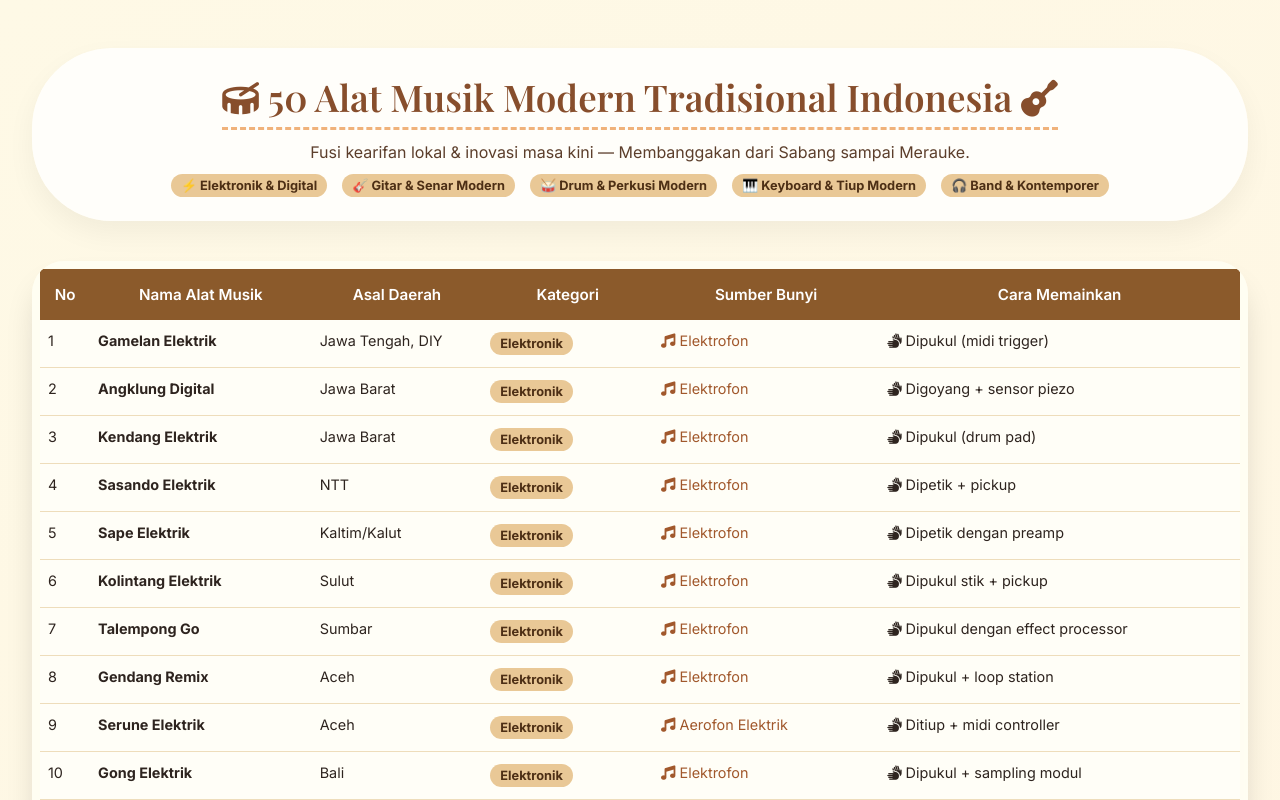
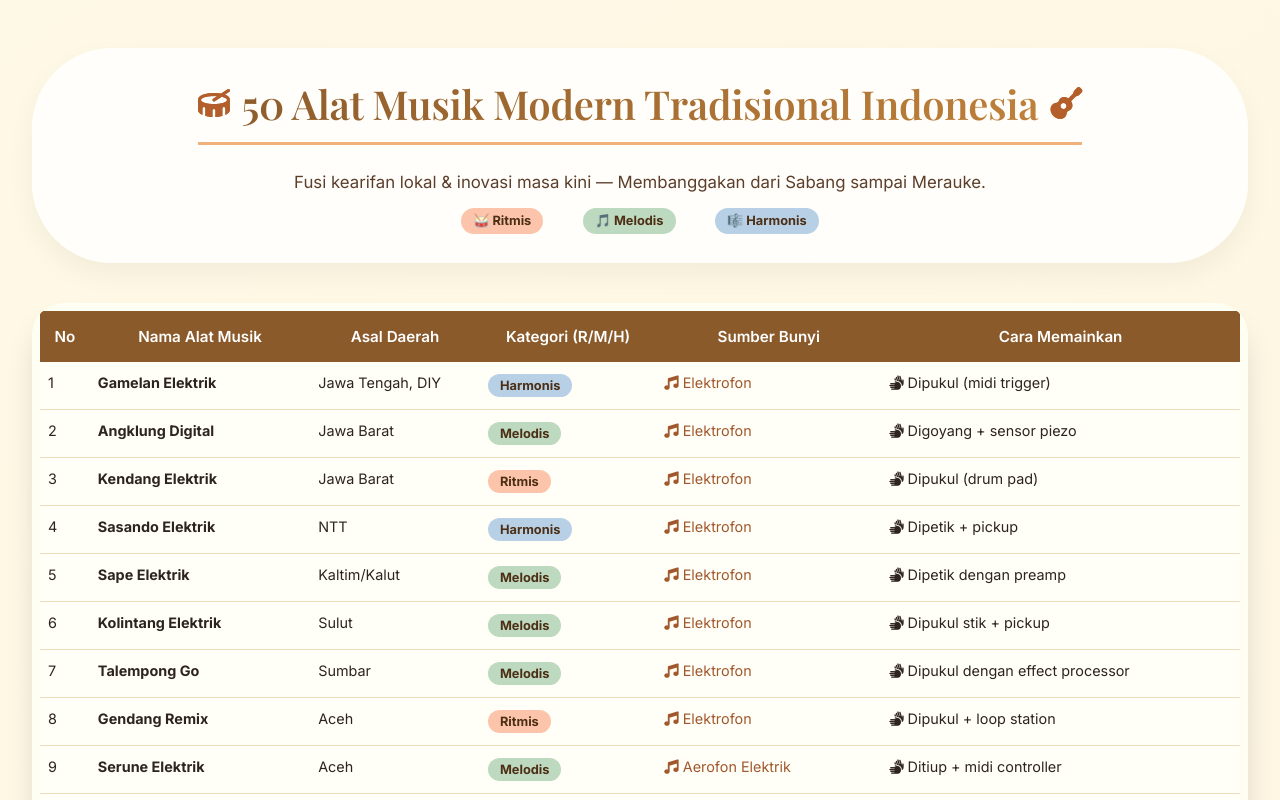
Before and after one commit to kurikulum-andro/Tugas-tradisional, a plain HTML site: page index.html in a window 1280 px wide. Both pictures are taken after a click on the button "Jelajahi 50 Alat Musik". Shown: the top 800 px of the page. Drawn offline with nearby package versions, Linux system fonts and the light colour scheme; a web font is replaced by a local one.

Commit message:
Update index.html

```diff
--- a/index.html
+++ b/index.html
@@ -59,7 +59,6 @@
       100% { transform: translateY(-6px); box-shadow: 0 28px 40px rgba(0,0,0,0.25), 0 0 0 6px #ffe6b3, 0 0 0 13px #e68a2e; }
     }
 
-    /* ukuran teks dan spacing dikurangi agar tidak "zoom" */
     .splash-content h1 {
       font-family: 'Playfair Display', serif;
       font-size: 2rem;
@@ -133,30 +132,65 @@
       padding: 1rem 2rem 4rem 2rem;
     }
 
-    /* header modern */
+    /* header modern - DIPERBAIKI FONT & KERAPIHAN JUDUL */
     .hero {
       text-align: center;
       margin: 2rem 0 2.5rem 0;
-      padding: 1.5rem;
+      padding: 1.8rem 1.5rem;
       background: #ffffffcc;
       backdrop-filter: blur(8px);
       border-radius: 80px;
       box-shadow: 0 12px 28px rgba(0,0,0,0.05);
     }
 
+    /* judul utama lebih elegan, rapi, tidak berantakan */
     .hero h2 {
-      font-size: 2.3rem;
       font-family: 'Playfair Display', serif;
-      color: #874e2c;
-      display: inline-block;
-      border-bottom: 3px dashed #f0b27a;
-      padding-bottom: 6px;
+      font-size: 2.5rem;
+      font-weight: 700;
+      color: #6b3e1c;
+      display: inline-flex;
+      align-items: center;
+      gap: 12px;
+      flex-wrap: wrap;
+      justify-content: center;
+      background: linear-gradient(120deg, #8b5a2b, #c2833b);
+      background-clip: text;
+      -webkit-background-clip: text;
+      color: transparent;
+      letter-spacing: -0.3px;
+      border-bottom: 3px solid #f0b27a;
+      padding-bottom: 12px;
+      margin-bottom: 10px;
+    }
+
+    .hero h2 i {
+      background: none;
+      -webkit-background-clip: unset;
+      background-clip: unset;
+      color: #b45f2b;
+      font-size: 2rem;
     }
 
     .hero p {
-      margin-top: 12px;
-      font-weight: 400;
+      margin-top: 16px;
+      font-weight: 450;
       color: #5c3e2b;
+      font-size: 1.05rem;
+      max-width: 700px;
+      margin-left: auto;
+      margin-right: auto;
+      line-height: 1.4;
+    }
+
+    /* kategori legend tetap rapi */
+    .hero p:last-of-type {
+      margin-top: 14px;
+      font-size: 0.85rem;
+      display: flex;
+      flex-wrap: wrap;
+      justify-content: center;
+      gap: 16px;
     }
 
     /* tabel modern */
@@ -185,6 +219,7 @@
       position: sticky;
       top: 0;
       backdrop-filter: blur(4px);
+      font-family: 'Inter', sans-serif;
     }
 
     td {
@@ -202,12 +237,17 @@
     .category-badge {
       display: inline-block;
       background: #e9c896;
-      padding: 4px 10px;
+      padding: 4px 12px;
       border-radius: 40px;
       font-weight: bold;
       font-size: 0.8rem;
       color: #4d2f15;
     }
+
+    /* warna sedikit berbeda untuk tiap kategori (opsional estetika) */
+    .category-ritmis { background: #fbc4ab; }
+    .category-melodis { background: #bdd9bf; }
+    .category-harmonis { background: #b7d0e5; }
 
     .sumber-bunyi {
       font-weight: 500;
@@ -230,9 +270,11 @@
     @media (max-width: 700px) {
       .splash-content h1 { font-size: 1.5rem; }
       .splash-content .greeting { font-size: 1.2rem; }
-      .hero h2 { font-size: 1.6rem; }
+      .hero h2 { font-size: 1.7rem; gap: 5px; }
+      .hero h2 i { font-size: 1.4rem; }
       th, td { font-size: 0.75rem; padding: 8px 4px; }
       .splash-content { padding: 1.2rem 1.5rem; max-width: 90%; }
+      .hero { padding: 1.2rem; }
     }
   </style>
 </head>
@@ -255,17 +297,25 @@
 
 <div class="main-content" id="mainContent">
   <div class="hero">
-    <h2><i class="fas fa-drum"></i> 50 Alat Musik Modern Tradisional Indonesia <i class="fas fa-guitar"></i></h2>
+    <h2>
+      <i class="fas fa-drum"></i>
+      50 Alat Musik Modern Tradisional Indonesia
+      <i class="fas fa-guitar"></i>
+    </h2>
     <p>Fusi kearifan lokal & inovasi masa kini — Membanggakan dari Sabang sampai Merauke.</p>
-    <p style="font-size:0.85rem;"><span class="category-badge">⚡ Elektronik & Digital</span>    <span class="category-badge">🎸 Gitar & Senar Modern</span>    <span class="category-badge">🥁 Drum & Perkusi Modern</span>    <span class="category-badge">🎹 Keyboard & Tiup Modern</span>    <span class="category-badge">🎧 Band & Kontemporer</span></p>
+    <p style="font-size:0.85rem;">
+      <span class="category-badge category-ritmis">🥁 Ritmis</span>
+      <span class="category-badge category-melodis">🎵 Melodis</span>
+      <span class="category-badge category-harmonis">🎼 Harmonis</span>
+    </p>
   </div>
   <div class="music-table-wrapper">
     <table id="alatMusikTable">
       <thead>
-        <tr><th>No</th><th>Nama Alat Musik</th><th>Asal Daerah</th><th>Kategori</th><th>Sumber Bunyi</th><th>Cara Memainkan</th></tr>
+        <tr><th>No</th><th>Nama Alat Musik</th><th>Asal Daerah</th><th>Kategori (R/M/H)</th><th>Sumber Bunyi</th><th>Cara Memainkan</th></tr>
       </thead>
       <tbody id="tableBody">
-        <!-- Data akan diisi oleh javascript (50 alat musik modern) -->
+        <!-- Data akan diisi oleh javascript (50 alat musik modern dengan kategori R/M/H) -->
       </tbody>
     </table>
   </div>
@@ -275,70 +325,94 @@
 </div>
 
 <script>
-  // Data 50 alat musik modern sesuai permintaan (tidak diubah sama sekali)
+  // Data 50 alat musik modern dengan kategori RITMIS, MELODIS, HARMONIS yang sesuai karakter
+  // R = Ritmis (penekanan pada irama/ritme, biasanya alat pukul perkusi)
+  // M = Melodis (menghasilkan nada/melodi)
+  // H = Harmonis (bisa memainkan akord/paduan nada)
   const alatMusikList = [
     // Elektronik & Digital 1-10
-    {nama:"Gamelan Elektrik", daerah:"Jawa Tengah, DIY", kategori:"Elektronik", sumber:"Elektrofon", cara:"Dipukul (midi trigger)"},
-    {nama:"Angklung Digital", daerah:"Jawa Barat", kategori:"Elektronik", sumber:"Elektrofon", cara:"Digoyang + sensor piezo"},
-    {nama:"Kendang Elektrik", daerah:"Jawa Barat", kategori:"Elektronik", sumber:"Elektrofon", cara:"Dipukul (drum pad)"},
-    {nama:"Sasando Elektrik", daerah:"NTT", kategori:"Elektronik", sumber:"Elektrofon", cara:"Dipetik + pickup"},
-    {nama:"Sape Elektrik", daerah:"Kaltim/Kalut", kategori:"Elektronik", sumber:"Elektrofon", cara:"Dipetik dengan preamp"},
-    {nama:"Kolintang Elektrik", daerah:"Sulut", kategori:"Elektronik", sumber:"Elektrofon", cara:"Dipukul stik + pickup"},
-    {nama:"Talempong Go", daerah:"Sumbar", kategori:"Elektronik", sumber:"Elektrofon", cara:"Dipukul dengan effect processor"},
-    {nama:"Gendang Remix", daerah:"Aceh", kategori:"Elektronik", sumber:"Elektrofon", cara:"Dipukul + loop station"},
-    {nama:"Serune Elektrik", daerah:"Aceh", kategori:"Elektronik", sumber:"Aerofon Elektrik", cara:"Ditiup + midi controller"},
-    {nama:"Gong Elektrik", daerah:"Bali", kategori:"Elektronik", sumber:"Elektrofon", cara:"Dipukul + sampling modul"},
+    {nama:"Gamelan Elektrik", daerah:"Jawa Tengah, DIY", kategori:"H", sumber:"Elektrofon", cara:"Dipukul (midi trigger)"},
+    {nama:"Angklung Digital", daerah:"Jawa Barat", kategori:"M", sumber:"Elektrofon", cara:"Digoyang + sensor piezo"},
+    {nama:"Kendang Elektrik", daerah:"Jawa Barat", kategori:"R", sumber:"Elektrofon", cara:"Dipukul (drum pad)"},
+    {nama:"Sasando Elektrik", daerah:"NTT", kategori:"H", sumber:"Elektrofon", cara:"Dipetik + pickup"},
+    {nama:"Sape Elektrik", daerah:"Kaltim/Kalut", kategori:"M", sumber:"Elektrofon", cara:"Dipetik dengan preamp"},
+    {nama:"Kolintang Elektrik", daerah:"Sulut", kategori:"M", sumber:"Elektrofon", cara:"Dipukul stik + pickup"},
+    {nama:"Talempong Go", daerah:"Sumbar", kategori:"M", sumber:"Elektrofon", cara:"Dipukul dengan effect processor"},
+    {nama:"Gendang Remix", daerah:"Aceh", kategori:"R", sumber:"Elektrofon", cara:"Dipukul + loop station"},
+    {nama:"Serune Elektrik", daerah:"Aceh", kategori:"M", sumber:"Aerofon Elektrik", cara:"Ditiup + midi controller"},
+    {nama:"Gong Elektrik", daerah:"Bali", kategori:"R", sumber:"Elektrofon", cara:"Dipukul + sampling modul"},
 
-    // Gitar & Senar Modern 11-20
-    {nama:"Gitar Sape", daerah:"Kaltim/Kalut", kategori:"Gitar & Senar", sumber:"Kordofon", cara:"Dipetik (akustik-elektrik)"},
-    {nama:"Gitar Kecapi", daerah:"Jawa Barat", kategori:"Gitar & Senar", sumber:"Kordofon", cara:"Dipetik dengan teknik fingerstyle"},
-    {nama:"Gitar Sasando", daerah:"NTT", kategori:"Gitar & Senar", sumber:"Kordofon", cara:"Dipetik (hybrid gitar-sasando)"},
-    {nama:"Bass Kolintang", daerah:"Sulut", kategori:"Gitar & Senar", sumber:"Kordofon", cara:"Dipetik (bass elektrik)"},
-    {nama:"Ukulele Kelor", daerah:"NTB", kategori:"Gitar & Senar", sumber:"Kordofon", cara:"Dipetik kecil (ukulele)"},
-    {nama:"Gitar Gambus Modern", daerah:"Riau/Aceh", kategori:"Gitar & Senar", sumber:"Kordofon", cara:"Dipetik dengan nada melayu"},
-    {nama:"Biola Rebab Elektrik", daerah:"Jawa Barat", kategori:"Gitar & Senar", sumber:"Kordofon", cara:"Digesek (biola elektrik)"},
-    {nama:"Harp Sasando 48 senar", daerah:"NTT", kategori:"Gitar & Senar", sumber:"Kordofon", cara:"Dipetik dengan jari (harp)"},
-    {nama:"Gitar Tifa", daerah:"Papua/Maluku", kategori:"Gitar & Senar", sumber:"Kordofon", cara:"Dipetik + efek perkusi body"},
-    {nama:"Gitar Suling", daerah:"Jawa Tengah", kategori:"Gitar & Senar", sumber:"Kordofon", cara:"Dipetik sambil ditiup lubang tambahan"},
+    // Gitar & Senar Modern 11-20 (mayoritas melodis/harmonis)
+    {nama:"Gitar Sape", daerah:"Kaltim/Kalut", kategori:"H", sumber:"Kordofon", cara:"Dipetik (akustik-elektrik)"},
+    {nama:"Gitar Kecapi", daerah:"Jawa Barat", kategori:"M", sumber:"Kordofon", cara:"Dipetik dengan teknik fingerstyle"},
+    {nama:"Gitar Sasando", daerah:"NTT", kategori:"H", sumber:"Kordofon", cara:"Dipetik (hybrid gitar-sasando)"},
+    {nama:"Bass Kolintang", daerah:"Sulut", kategori:"R", sumber:"Kordofon", cara:"Dipetik (bass elektrik)"},
+    {nama:"Ukulele Kelor", daerah:"NTB", kategori:"H", sumber:"Kordofon", cara:"Dipetik kecil (ukulele)"},
+    {nama:"Gitar Gambus Modern", daerah:"Riau/Aceh", kategori:"M", sumber:"Kordofon", cara:"Dipetik dengan nada melayu"},
+    {nama:"Biola Rebab Elektrik", daerah:"Jawa Barat", kategori:"M", sumber:"Kordofon", cara:"Digesek (biola elektrik)"},
+    {nama:"Harp Sasando 48 senar", daerah:"NTT", kategori:"H", sumber:"Kordofon", cara:"Dipetik dengan jari (harp)"},
+    {nama:"Gitar Tifa", daerah:"Papua/Maluku", kategori:"R", sumber:"Kordofon", cara:"Dipetik + efek perkusi body"},
+    {nama:"Gitar Suling", daerah:"Jawa Tengah", kategori:"M", sumber:"Kordofon", cara:"Dipetik sambil ditiup lubang tambahan"},
 
-    // Drum & Perkusi Modern 21-30
-    {nama:"Drum Kendang", daerah:"Jawa Tengah, DIY", kategori:"Drum & Perkusi", sumber:"Membranofon Elektrik", cara:"Dipukul dengan stik/set drum"},
-    {nama:"Cajon Sape", daerah:"Kaltim", kategori:"Drum & Perkusi", sumber:"Membranofon", cara:"Ditepak + duduk di atasnya"},
-    {nama:"Drum Tifa", daerah:"Papua/Maluku", kategori:"Drum & Perkusi", sumber:"Membranofon", cara:"Dipukul dengan telapak tangan"},
-    {nama:"Perkusi Talempong", daerah:"Sumbar", kategori:"Drum & Perkusi", sumber:"Idiofon", cara:"Dipukul multitonal"},
-    {nama:"Drum Kolintang", daerah:"Sulut", kategori:"Drum & Perkusi", sumber:"Idiofon/Membran", cara:"Dipukul kombinasi drum+kolintang"},
-    {nama:"Gendang Dawai", daerah:"Jawa Barat", kategori:"Drum & Perkusi", sumber:"Membranofon", cara:"Dipukul dengan dawai senar"},
-    {nama:"Ketipung Elektrik", daerah:"Jatim", kategori:"Drum & Perkusi", sumber:"Membranofon Elektrik", cara:"Dipukul + effect trigger"},
-    {nama:"Bedug Elektrik", daerah:"Banten/Jabar", kategori:"Drum & Perkusi", sumber:"Membranofon Elektrik", cara:"Dipukul via MIDI pad"},
-    {nama:"Rampak Drum", daerah:"Banten", kategori:"Drum & Perkusi", sumber:"Membranofon", cara:"Dipukul bersama rombongan"},
-    {nama:"Dogdog Modern", daerah:"Banten", kategori:"Drum & Perkusi", sumber:"Idiofon", cara:"Dipukul tabung bambu augmented"},
+    // Drum & Perkusi Modern 21-30 (Ritmis semua)
+    {nama:"Drum Kendang", daerah:"Jawa Tengah, DIY", kategori:"R", sumber:"Membranofon Elektrik", cara:"Dipukul dengan stik/set drum"},
+    {nama:"Cajon Sape", daerah:"Kaltim", kategori:"R", sumber:"Membranofon", cara:"Ditepak + duduk di atasnya"},
+    {nama:"Drum Tifa", daerah:"Papua/Maluku", kategori:"R", sumber:"Membranofon", cara:"Dipukul dengan telapak tangan"},
+    {nama:"Perkusi Talempong", daerah:"Sumbar", kategori:"R", sumber:"Idiofon", cara:"Dipukul multitonal"},
+    {nama:"Drum Kolintang", daerah:"Sulut", kategori:"R", sumber:"Idiofon/Membran", cara:"Dipukul kombinasi drum+kolintang"},
+    {nama:"Gendang Dawai", daerah:"Jawa Barat", kategori:"R", sumber:"Membranofon", cara:"Dipukul dengan dawai senar"},
+    {nama:"Ketipung Elektrik", daerah:"Jatim", kategori:"R", sumber:"Membranofon Elektrik", cara:"Dipukul + effect trigger"},
+    {nama:"Bedug Elektrik", daerah:"Banten/Jabar", kategori:"R", sumber:"Membranofon Elektrik", cara:"Dipukul via MIDI pad"},
+    {nama:"Rampak Drum", daerah:"Banten", kategori:"R", sumber:"Membranofon", cara:"Dipukul bersama rombongan"},
+    {nama:"Dogdog Modern", daerah:"Banten", kategori:"R", sumber:"Idiofon", cara:"Dipukul tabung bambu augmented"},
 
-    // Keyboard & Tiup Modern 31-40
-    {nama:"Keyboard Suling", daerah:"Jawa Barat", kategori:"Keyboard & Tiup", sumber:"Aerofon Digital", cara:"Ditiup + tuts keyboard"},
-    {nama:"Synth Serunai", daerah:"Sumbar", kategori:"Keyboard & Tiup", sumber:"Elektrofon", cara:"Ditiup + synthesizer"},
-    {nama:"MIDI Saluang", daerah:"Sumbar", kategori:"Keyboard & Tiup", sumber:"Aerofon Digital", cara:"Ditiup dengan MIDI breath controller"},
-    {nama:"Saxophone Rebab", daerah:"Jawa Barat", kategori:"Keyboard & Tiup", sumber:"Aerofon/Kordofon", cara:"Digesek sekaligus ditiup"},
-    {nama:"Trumpet Trompong", daerah:"Bali", kategori:"Keyboard & Tiup", sumber:"Aerofon", cara:"Ditiup dengan tabuhan trompong"},
-    {nama:"Melodika Gamelan", daerah:"DIY", kategori:"Keyboard & Tiup", sumber:"Aerofon", cara:"Ditiup sambil dipencet (melodika)"},
-    {nama:"Keyboard Gamelan", daerah:"Jawa Tengah", kategori:"Keyboard & Tiup", sumber:"Elektrofon", cara:"Dipencet tuts suara gamelan"},
-    {nama:"EWI Serune", daerah:"Aceh", kategori:"Keyboard & Tiup", sumber:"Aerofon Digital", cara:"Ditiup (EWI wind controller)"},
-    {nama:"Terompet Reog Elektrik", daerah:"Jatim", kategori:"Keyboard & Tiup", sumber:"Aerofon Elektrik", cara:"Ditiup + efek distorsi"},
-    {nama:"Harmonika Karinding", daerah:"Jawa Barat", kategori:"Keyboard & Tiup", sumber:"Idiofon/Aerofon", cara:"Ditiup sambil digetarkan di mulut"},
+    // Keyboard & Tiup Modern 31-40 (melodis dan harmonis)
+    {nama:"Keyboard Suling", daerah:"Jawa Barat", kategori:"M", sumber:"Aerofon Digital", cara:"Ditiup + tuts keyboard"},
+    {nama:"Synth Serunai", daerah:"Sumbar", kategori:"M", sumber:"Elektrofon", cara:"Ditiup + synthesizer"},
+    {nama:"MIDI Saluang", daerah:"Sumbar", kategori:"M", sumber:"Aerofon Digital", cara:"Ditiup dengan MIDI breath controller"},
+    {nama:"Saxophone Rebab", daerah:"Jawa Barat", kategori:"M", sumber:"Aerofon/Kordofon", cara:"Digesek sekaligus ditiup"},
+    {nama:"Trumpet Trompong", daerah:"Bali", kategori:"M", sumber:"Aerofon", cara:"Ditiup dengan tabuhan trompong"},
+    {nama:"Melodika Gamelan", daerah:"DIY", kategori:"M", sumber:"Aerofon", cara:"Ditiup sambil dipencet (melodika)"},
+    {nama:"Keyboard Gamelan", daerah:"Jawa Tengah", kategori:"H", sumber:"Elektrofon", cara:"Dipencet tuts suara gamelan"},
+    {nama:"EWI Serune", daerah:"Aceh", kategori:"M", sumber:"Aerofon Digital", cara:"Ditiup (EWI wind controller)"},
+    {nama:"Terompet Reog Elektrik", daerah:"Jatim", kategori:"M", sumber:"Aerofon Elektrik", cara:"Ditiup + efek distorsi"},
+    {nama:"Harmonika Karinding", daerah:"Jawa Barat", kategori:"M", sumber:"Idiofon/Aerofon", cara:"Ditiup sambil digetarkan di mulut"},
 
     // Band & Kontemporer Lainnya 41-50
-    {nama:"Efek Gamelan", daerah:"Jawa Tengah", kategori:"Kontemporer", sumber:"Elektrofon", cara:"Modul efek pedal untuk gamelan"},
-    {nama:"Looper Kendang", daerah:"Jawa Barat", kategori:"Kontemporer", sumber:"Elektrofon", cara:"Looping kendang live"},
-    {nama:"Sampler Tifa", daerah:"Papua", kategori:"Kontemporer", sumber:"Elektrofon", cara:"Sampling bunyi tifa dari pad"},
-    {nama:"DJ Console Angklung", daerah:"Jawa Barat", kategori:"Kontemporer", sumber:"Elektrofon", cara:"DJ mengocok angklung MIDI"},
-    {nama:"MIDI Controller Suling", daerah:"Jawa Tengah", kategori:"Kontemporer", sumber:"Aerofon Digital", cara:"Ditiup mengendalikan synth"},
-    {nama:"Loop Station Kolintang", daerah:"Sulut", kategori:"Kontemporer", sumber:"Elektrofon", cara:"Loop multitrack kolintang"},
-    {nama:"Pedal Gitar Sasando", daerah:"NTT", kategori:"Kontemporer", sumber:"Elektrofon", cara:"Efek pedal untuk sasando elektrik"},
-    {nama:"Ampli Sape", daerah:"Kaltim", kategori:"Kontemporer", sumber:"Elektrofon", cara:"Penguat suara khusus sape"},
-    {nama:"Mixer Gendang", daerah:"Sumut", kategori:"Kontemporer", sumber:"Elektrofon", cara:"Pencampur suara multi gendang"},
-    {nama:"Modular Synth Rebab", daerah:"Jawa Barat", kategori:"Kontemporer", sumber:"Elektrofon", cara:"Patch modul synthesizer untuk rebab"}
+    {nama:"Efek Gamelan", daerah:"Jawa Tengah", kategori:"H", sumber:"Elektrofon", cara:"Modul efek pedal untuk gamelan"},
+    {nama:"Looper Kendang", daerah:"Jawa Barat", kategori:"R", sumber:"Elektrofon", cara:"Looping kendang live"},
+    {nama:"Sampler Tifa", daerah:"Papua", kategori:"R", sumber:"Elektrofon", cara:"Sampling bunyi tifa dari pad"},
+    {nama:"DJ Console Angklung", daerah:"Jawa Barat", kategori:"M", sumber:"Elektrofon", cara:"DJ mengocok angklung MIDI"},
+    {nama:"MIDI Controller Suling", daerah:"Jawa Tengah", kategori:"M", sumber:"Aerofon Digital", cara:"Ditiup mengendalikan synth"},
+    {nama:"Loop Station Kolintang", daerah:"Sulut", kategori:"M", sumber:"Elektrofon", cara:"Loop multitrack kolintang"},
+    {nama:"Pedal Gitar Sasando", daerah:"NTT", kategori:"H", sumber:"Elektrofon", cara:"Efek pedal untuk sasando elektrik"},
+    {nama:"Ampli Sape", daerah:"Kaltim", kategori:"M", sumber:"Elektrofon", cara:"Penguat suara khusus sape"},
+    {nama:"Mixer Gendang", daerah:"Sumut", kategori:"R", sumber:"Elektrofon", cara:"Pencampur suara multi gendang"},
+    {nama:"Modular Synth Rebab", daerah:"Jawa Barat", kategori:"H", sumber:"Elektrofon", cara:"Patch modul synthesizer untuk rebab"}
   ];
 
-  console.log("Jumlah data alat musik modern:", alatMusikList.length); // 50
+  // Memastikan 50 data
+  console.log("Jumlah data alat musik modern (R/M/H):", alatMusikList.length);
+
+  // fungsi untuk menampilkan badge kategori dengan warna sesuai (Ritmis, Melodis, Harmonis)
+  function getKategoriBadge(kategori) {
+    let displayKategori = "";
+    let kelasTambahan = "";
+    if (kategori === "R") {
+      displayKategori = "Ritmis";
+      kelasTambahan = "category-ritmis";
+    } else if (kategori === "M") {
+      displayKategori = "Melodis";
+      kelasTambahan = "category-melodis";
+    } else if (kategori === "H") {
+      displayKategori = "Harmonis";
+      kelasTambahan = "category-harmonis";
+    } else {
+      displayKategori = kategori;
+      kelasTambahan = "";
+    }
+    return `<span class="category-badge ${kelasTambahan}">${displayKategori}</span>`;
+  }
 
   function generateTable() {
     const tbody = document.getElementById('tableBody');
@@ -348,7 +422,8 @@
       row.insertCell(0).innerText = index+1;
       row.insertCell(1).innerHTML = `<strong>${item.nama}</strong>`;
       row.insertCell(2).innerText = item.daerah;
-      row.insertCell(3).innerHTML = `<span class="category-badge">${item.kategori}</span>`;
+      // kategori (R/M/H) ditampilkan sebagai teks Ritmis, Melodis, atau Harmonis
+      row.insertCell(3).innerHTML = getKategoriBadge(item.kategori);
       row.insertCell(4).innerHTML = `<span class="sumber-bunyi"><i class="fas fa-music"></i> ${item.sumber}</span>`;
       row.insertCell(5).innerHTML = `<i class="fas fa-hands"></i> ${item.cara}`;
     });
```
